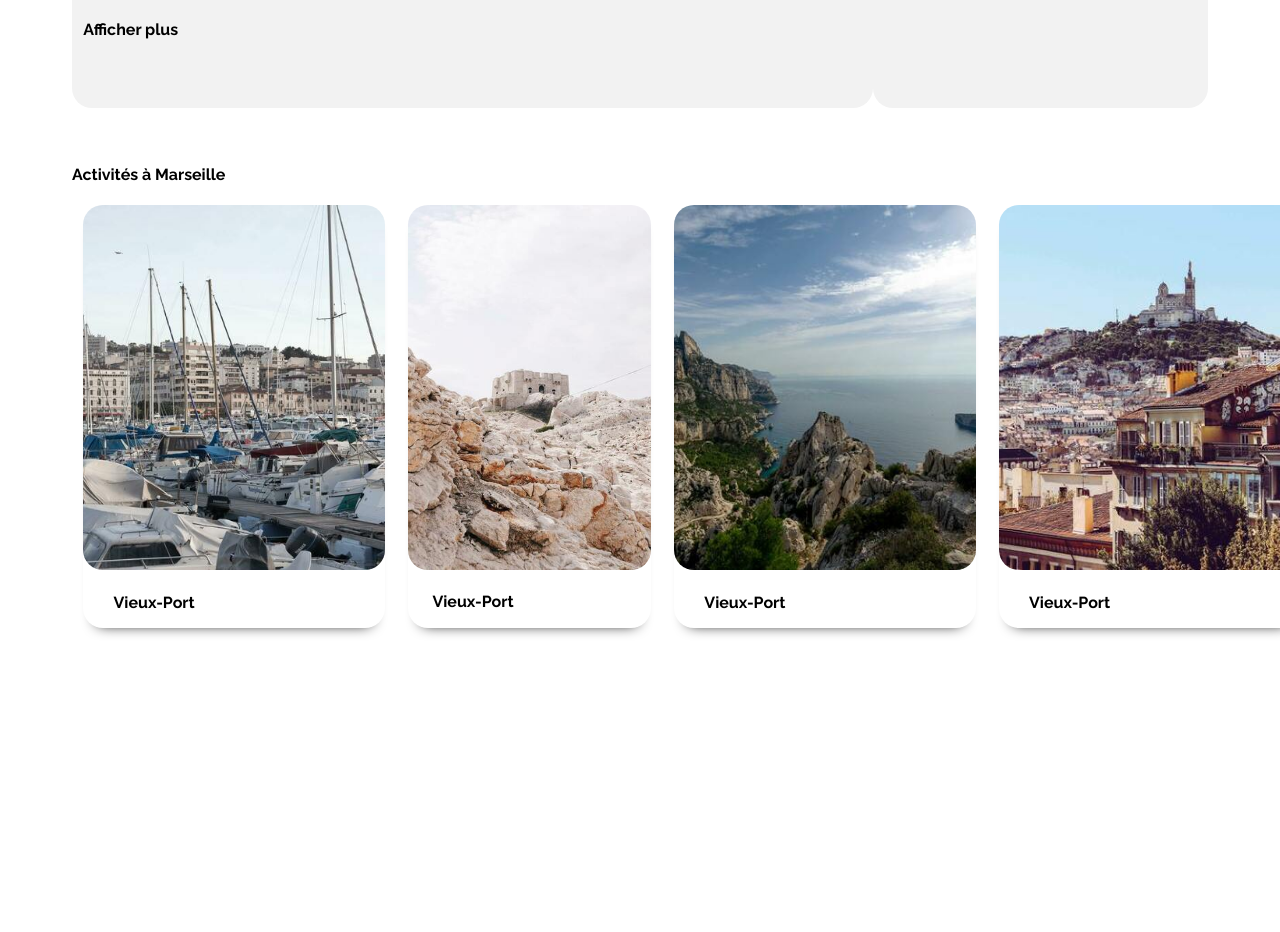
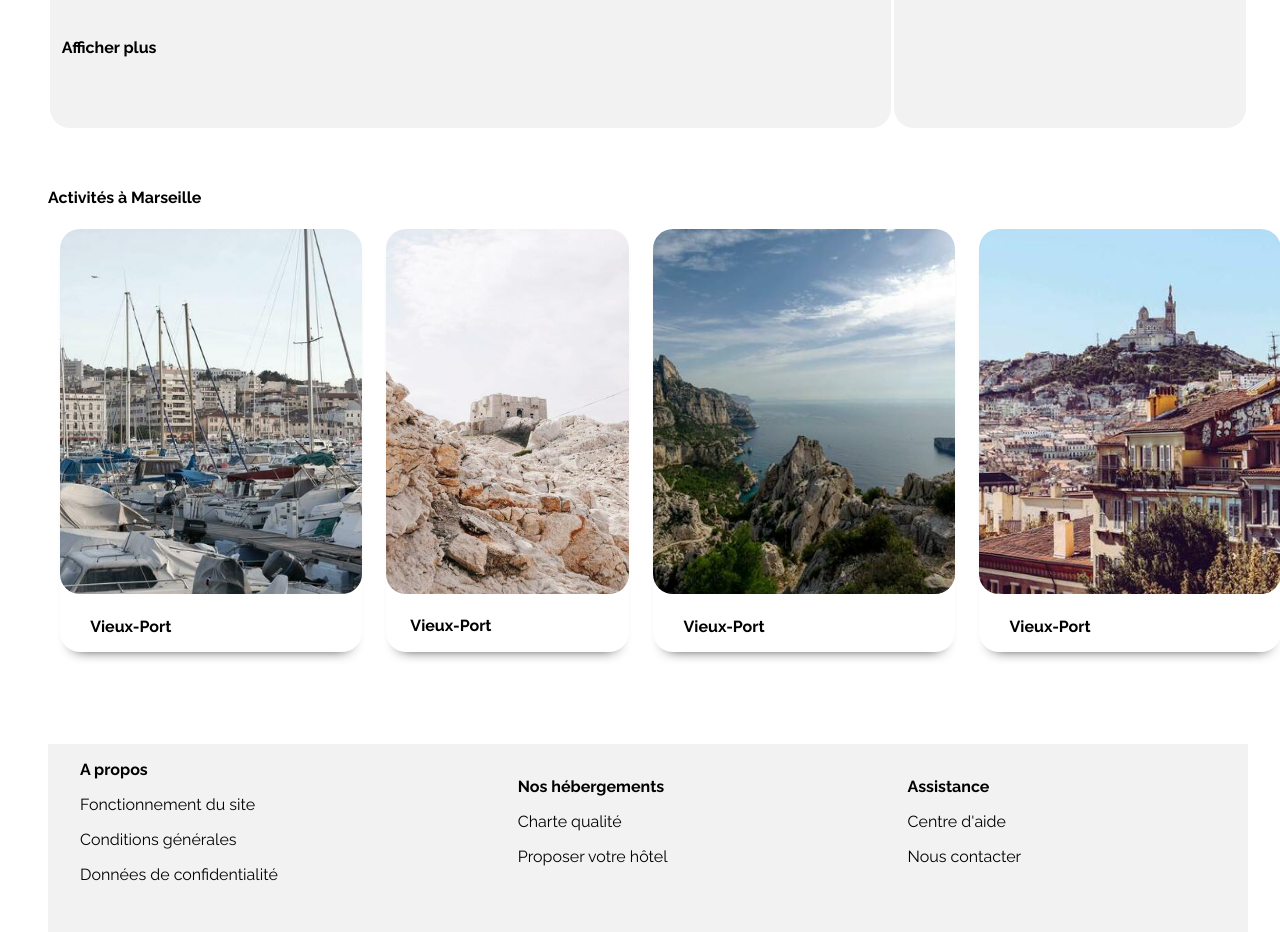
Before and after one commit to Gorrog87/OCProjects, a plain HTML site: page OCProject-01/index.html in a window 1280 px wide. Shown: the part 1312-2244 px from the top of the page. Before the commit the page ends 1959 px from the top, so only its background shows below. Drawn offline with Linux system fonts and the light colour scheme.

Commit message:
footer added & fixed afficher plus too long a tag

```diff
--- a/OCProject-01/assets/styles.css
+++ b/OCProject-01/assets/styles.css
@@ -6,7 +6,10 @@
 /* --------------------- HTML section ------------- */
 html {
   font-family: "Raleway";
-  margin: 1% 5% 0 5%;
+}
+
+body{
+  margin: 2em 2em 0 3em;
 }
 
 a {
@@ -25,6 +28,13 @@ button {
   all: unset;
 }
 
+footer {
+  margin-top: 5em;
+  padding: 0 0 2em 2em;
+  display: flex;
+  justify-content: flex-start;
+  align-items: center;
+}
 /* -------------------- Classes section ----------------- */
 
 .flex {
@@ -40,6 +50,12 @@ button {
 .flex-between {
   display: flex;
   justify-content: space-between;
+  align-items: center;
+}
+
+.flex-around {
+  display: flex;
+  justify-content: space-around;
   align-items: center;
 }
 
@@ -61,6 +77,10 @@ button {
 
 .grey {
   color: #f2f2f2;
+}
+
+.bg-grey {
+  background: #f2f2f2;
 }
 
 .btn-primary {
@@ -277,8 +297,15 @@ button {
 
 /* Media query for tablets */
 @media only screen and (min-width: 768px) and (max-width: 992px) {
+
 }
 
-/* Media query for mobiles */
-@media only screen and (max-width: 768px) {
-}
+/* Small devices (phones, less than 768px) */
+@media (max-width: 767.98px) {
+  /* ... */
+  }
+
+
+  /* Media query for mobiles
+  @media only screen and (max-width: 768px) {
+  } */
--- a/OCProject-01/index.html
+++ b/OCProject-01/index.html
@@ -70,10 +70,11 @@
       <div class="filter-info">
         <span class="info-logo">i</span>
         <p class="italic">
-          Plus de 500 logements stons disponible dans cette ville
+          Plus de 500 logements sonts disponible dans cette ville
         </p>
       </div>
     </header>
+    <main>
       <section class="flex rentings-and-popular">
         <div class="rentings">
           <h4>Hébergements à Marseille</h4>
@@ -183,7 +184,9 @@
               </div>
             </a>
           </div>
+          <div style="width:fit-content;">
             <a href="#"><p class="bold" id="display-more">Afficher plus</p></a>
+          </div>
         </div>
         <div class="popular-rentings">
           <div class="flex-between">
@@ -285,5 +288,24 @@
           </div>
         </div>
       </section>
+    </main>
+    <footer class="bg-grey">
+      <div>
+        <p class="bold">A propos</p>
+        <p>Fonctionnement du site</p>
+        <p>Conditions générales</p>
+        <p>Données de confidentialité</p>
+      </div>
+      <div style="margin-left:15em;">
+        <p class="bold">Nos hébergements</p>
+        <p>Charte qualité</p>
+        <p>Proposer votre hôtel</p>
+      </div>
+      <div style="margin-left:15em;">
+      <p class="bold">Assistance</p>
+      <p>Centre d'aide</p>
+      <p>Nous contacter</p>
+      </div>
+    </footer>
   </body>
 </html>
```
Lines whose indentation alone changed are shown as unchanged.
